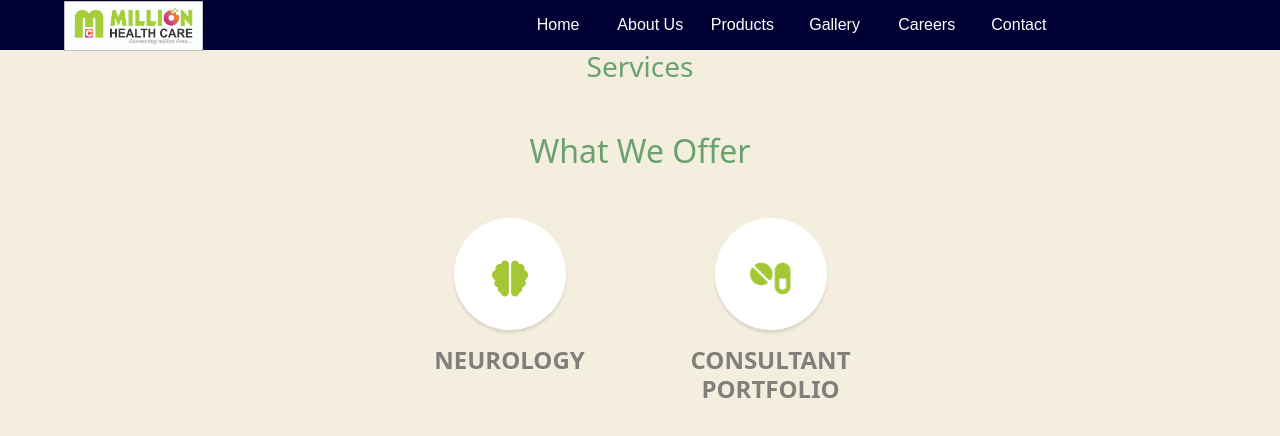
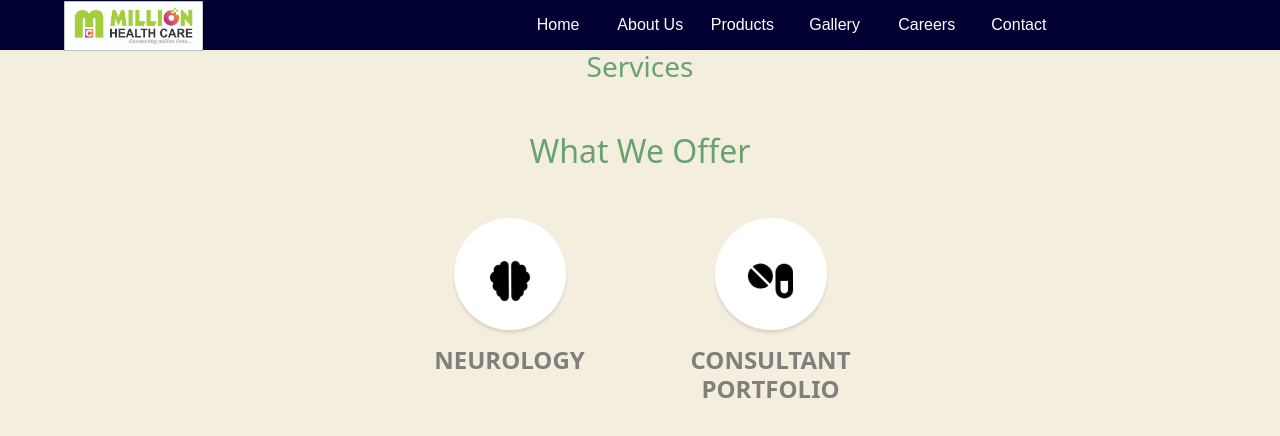
Before and after one commit to ambika8489/million.github.io, an Angular app: page /products in a window 1280 px wide. Shown: the top 436 px of the page. Built offline with nearby package versions, Linux system fonts and the light colour scheme.

Commit message:
dasdfaskkk

```diff
--- a/src/app/componett/products/products.component.css
+++ b/src/app/componett/products/products.component.css
@@ -77,3 +77,19 @@
     width: 102px;
     border-radius: 50%;
 }
+
+
+
+#loading {
+  -webkit-animation: rotation 2s infinite linear;
+  height: 40px;
+}
+
+@keyframes rotation {
+  from {
+      -webkit-transform: rotate(0deg);
+  }
+  to {
+      -webkit-transform: rotate(359deg);
+  }
+}
--- a/src/app/componett/products/products.component.html
+++ b/src/app/componett/products/products.component.html
@@ -7,7 +7,9 @@
        <div class="container ">
         <div class="row npc" >
             <div class="col-md-3 col-sm-12" (click)="neurology()">
-                <span class="service-icon rounded-circle mx-auto mb-3"><i class='fas fa-brain fa-spin blackiconcolor'></i>
+                <span class="service-icon rounded-circle mx-auto mb-3"><i class='fa-spin blackiconcolor'>
+                    <img id="loading" src="././assets/images/brain-solid.svg">
+                </i>
 
                 </span>
                 <h4><strong class="colorss">NEUROLOGY</strong></h4>
@@ -20,7 +22,11 @@
             </div> -->
             <div class="col-md-3 col-sm-12" (click)="general()">
                 <span class="service-icon rounded-circle mx-auto mb-3">
-                    <i class='fas fa-pills fa-spin blackiconcolor'></i>
+                    <i class='fa-spin blackiconcolor'>
+                    <img id="loading" src="././assets/images/pills-solid.svg">
+
+
+                    </i>
                 </span>
                 <h4><strong class="colorss">CONSULTANT PORTFOLIO</strong></h4>
                 <p class="text-faded mb-0">
```
Also changed, not shown: src/assets/images/brain-solid.svg (added), src/assets/images/pills-solid.svg (added), 5 other files (tests, documents, lock files or other folders).
